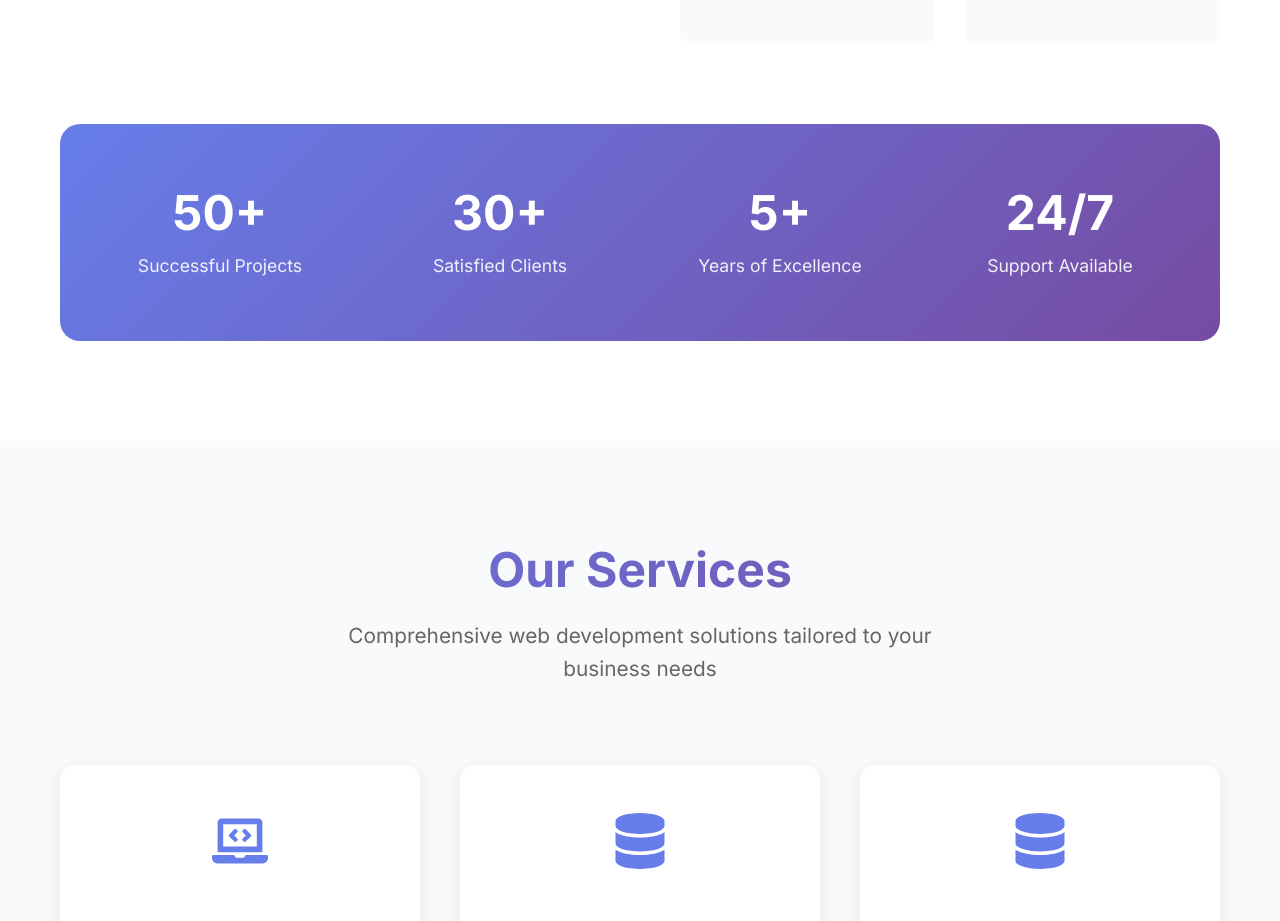
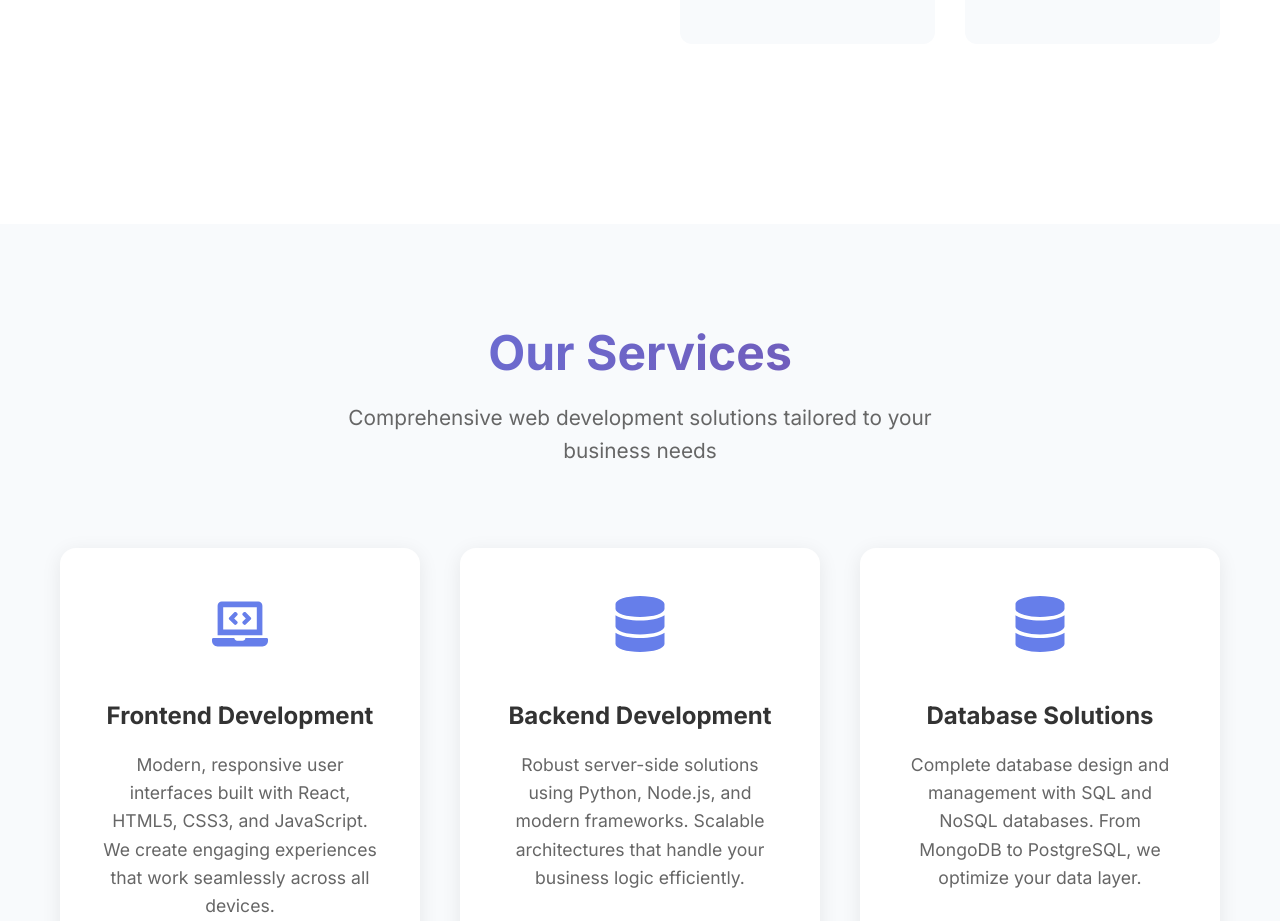
Before and after one commit to joynicholas2001/RUAHVERSE-Website, a React (Vite) app: page / in a window 1280 px wide. Shown: the part 2060-2981 px from the top of the page. Built offline with nearby package versions, Linux system fonts and the light colour scheme; the HTML template or start-up script is replaced by a standard one.

Commit message:
Update About component: Remove stats section for cleaner layout

```diff
--- a/src/components/About.jsx
+++ b/src/components/About.jsx
@@ -91,26 +91,7 @@ const About = () => {
           </div>
         </div>
 
-        <div className="about-stats">
-          <div className="stats-container">
-            <div className="stat-item">
-              <h4>50+</h4>
-              <p>Successful Projects</p>
-            </div>
-            <div className="stat-item">
-              <h4>30+</h4>
-              <p>Satisfied Clients</p>
-            </div>
-            <div className="stat-item">
-              <h4>5+</h4>
-              <p>Years of Excellence</p>
-            </div>
-            <div className="stat-item">
-              <h4>24/7</h4>
-              <p>Support Available</p>
-            </div>
-          </div>
-        </div>
+
       </div>
     </section>
   )
```
